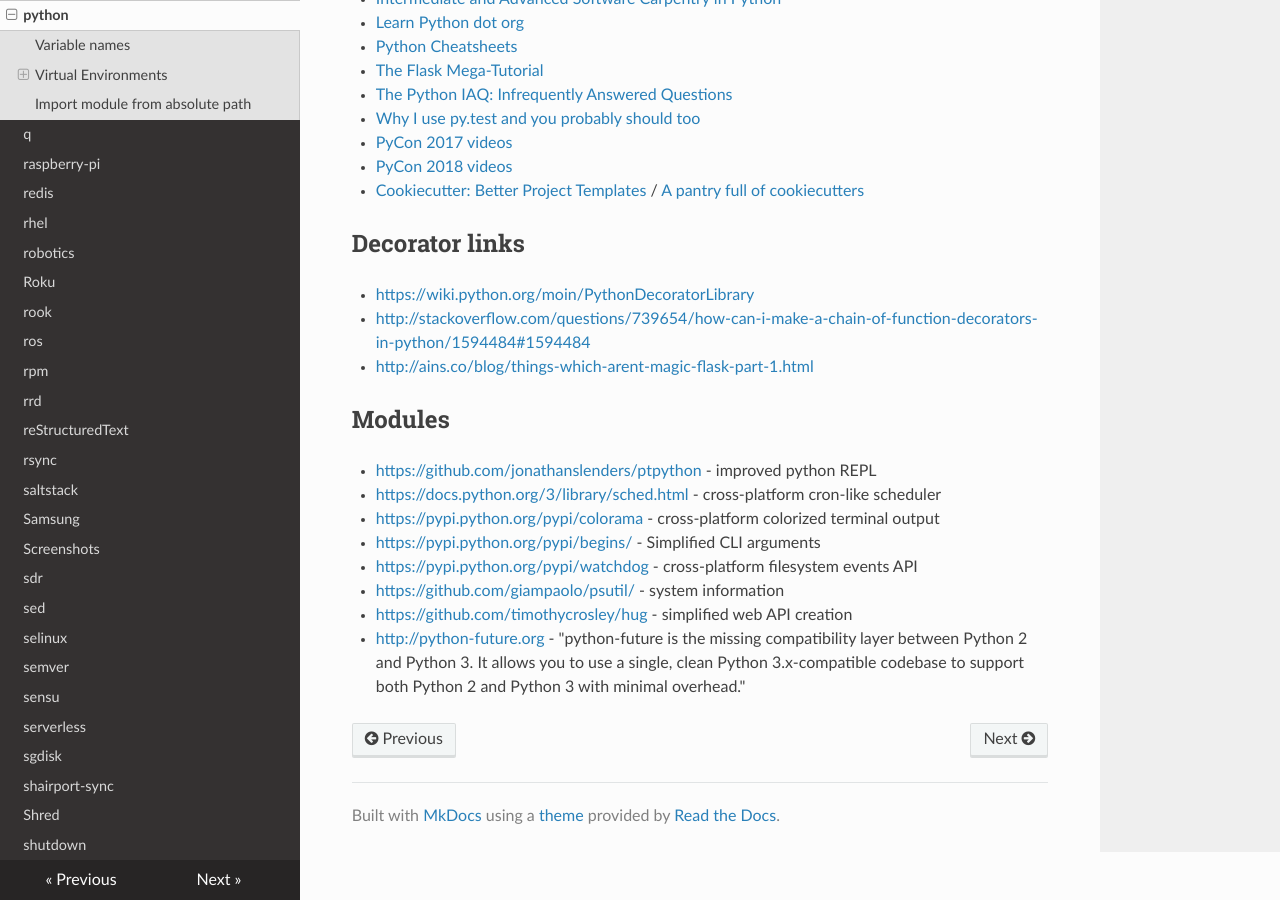
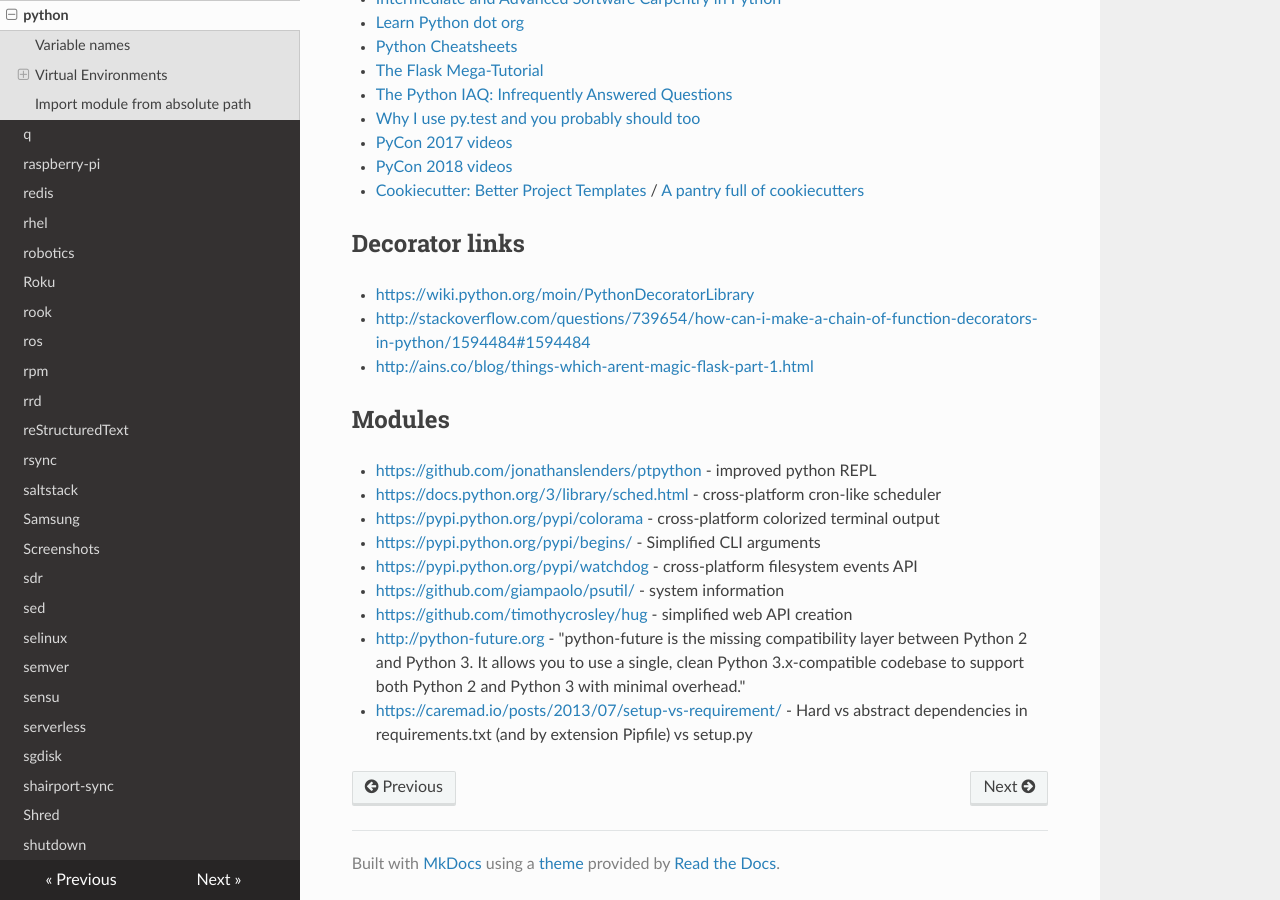
Before and after one commit to lando-cal/tech-notes, an MkDocs documentation site: the page built from docs/python.md, in a window 1280 px wide and 900 px high, scrolled down 3938 px. Built offline with MkDocs 1.6.1, drawn with Linux system fonts in a browser that asks for light colours; nearby versions of some CDN libraries.

Commit message:
Add link

```diff
--- a/docs/python.md
+++ b/docs/python.md
@@ -198,3 +198,4 @@ echo $(python -m site --user-base)/bin
 - <https://github.com/giampaolo/psutil/> - system information
 - <https://github.com/timothycrosley/hug> - simplified web API creation
 - <http://python-future.org> - "python-future is the missing compatibility layer between Python 2 and Python 3. It allows you to use a single, clean Python 3.x-compatible codebase to support both Python 2 and Python 3 with minimal overhead."
+- <https://caremad.io/posts/2013/07/setup-vs-requirement/> - Hard vs abstract dependencies in requirements.txt (and by extension Pipfile) vs setup.py
```
